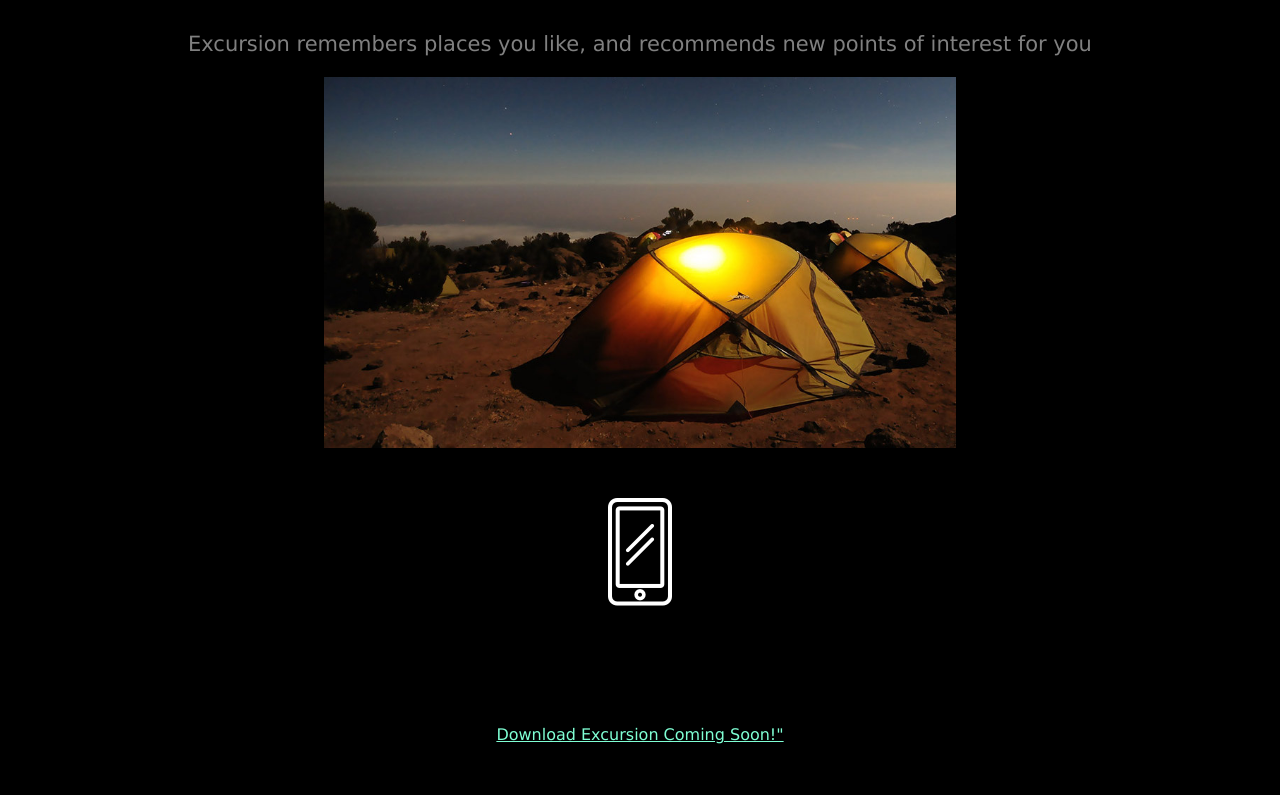
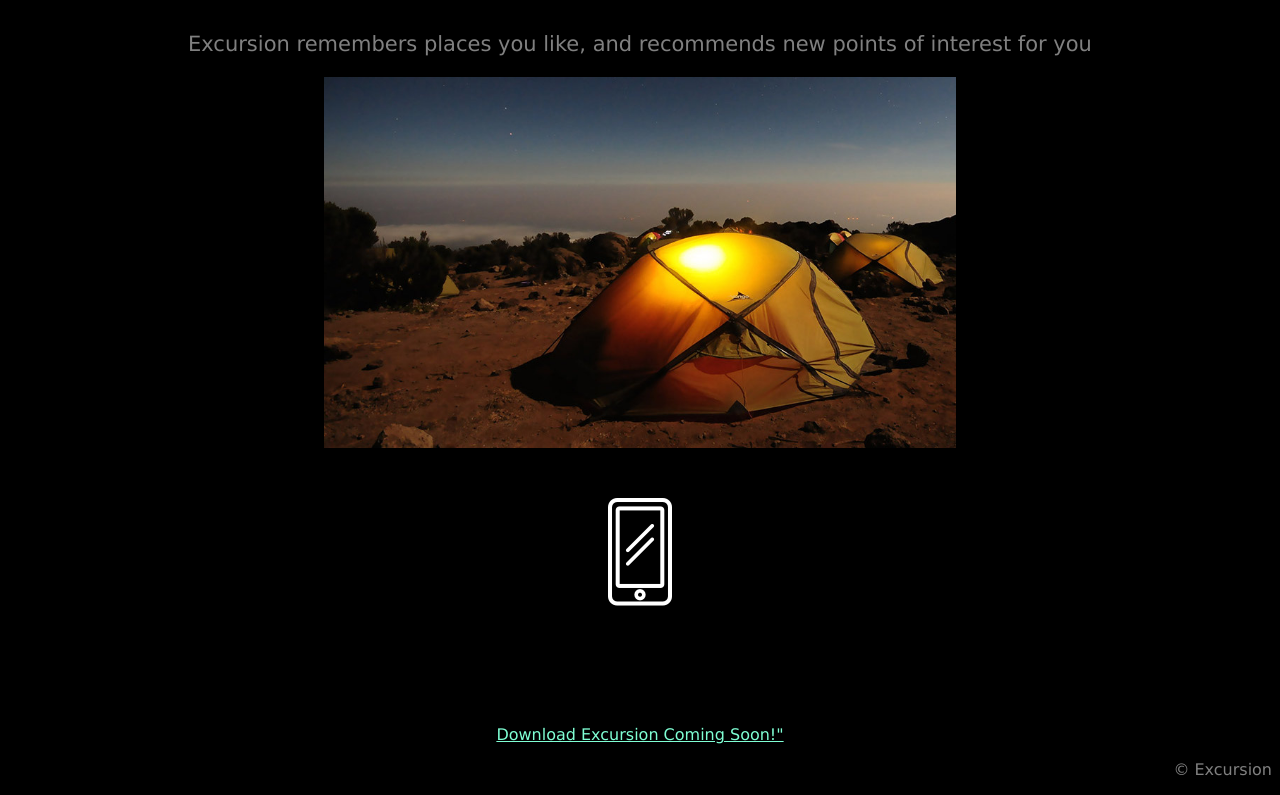
Before and after one commit to ManuelaSteiger/excursion, a plain HTML site: page index.html in a window 1280 px wide. Shown: the part 489-1284 px from the top of the page. Before the commit the page ends 1249 px from the top, so only its background shows below. Drawn offline with Linux system fonts and the light colour scheme.

Commit message:
final touch

```diff
--- a/index.html
+++ b/index.html
@@ -28,6 +28,6 @@
 
     <h2>Coming soon for iPhone and Android</h2>
     <p class="link"> <a href="/Users/manuelasteiger/Desktop/Coding_Projects_on_Laptop/excursion/resources/excursion.mp4">Download Excursion Coming Soon!"</a></p>
-
+<p class="copyright">&copy Excursion</p>
 </body>
 </html>
--- a/resources/css/style.css
+++ b/resources/css/style.css
@@ -60,3 +60,9 @@ video{
     margin-top: 50px;
 
 }
+
+.copyright{
+    font-family: Verdana;
+    color:gray;
+    text-align: right;
+}
```
